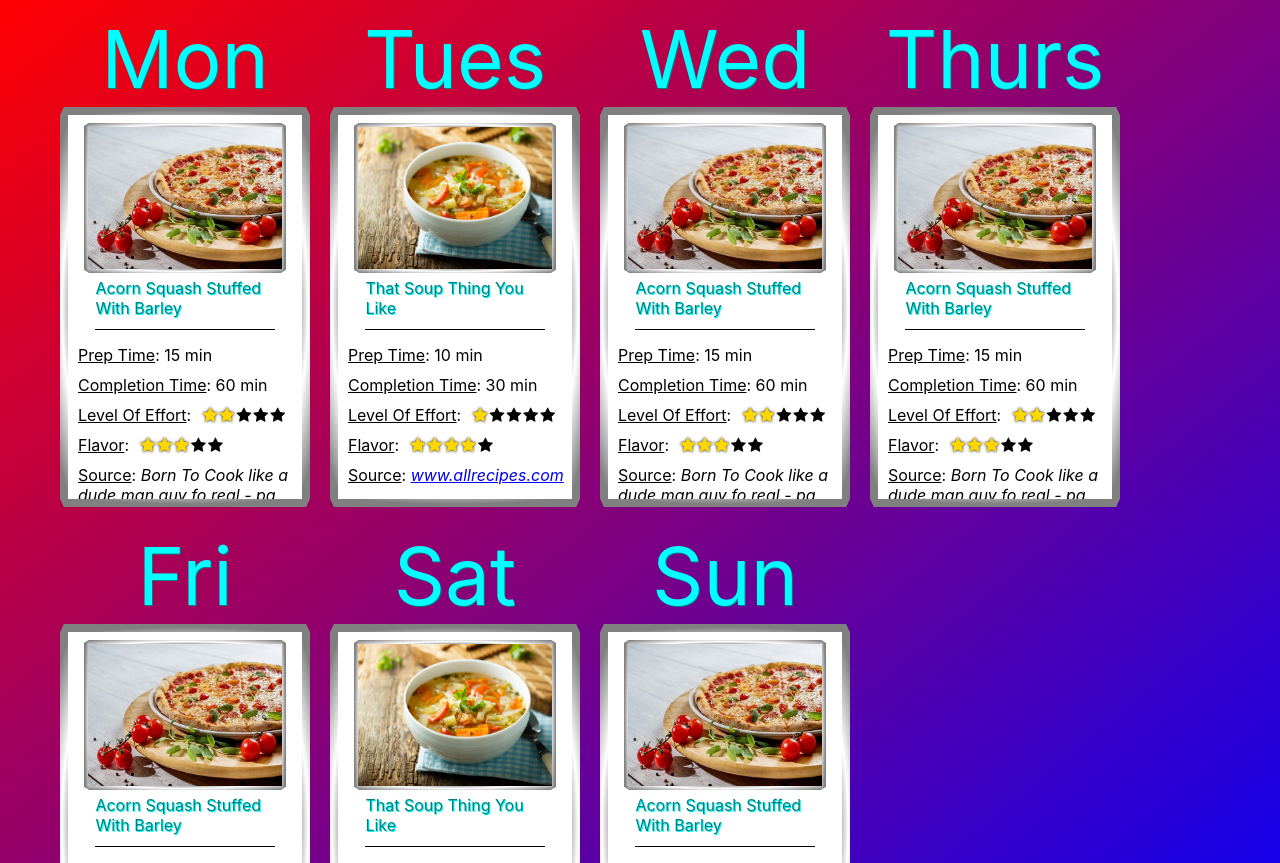
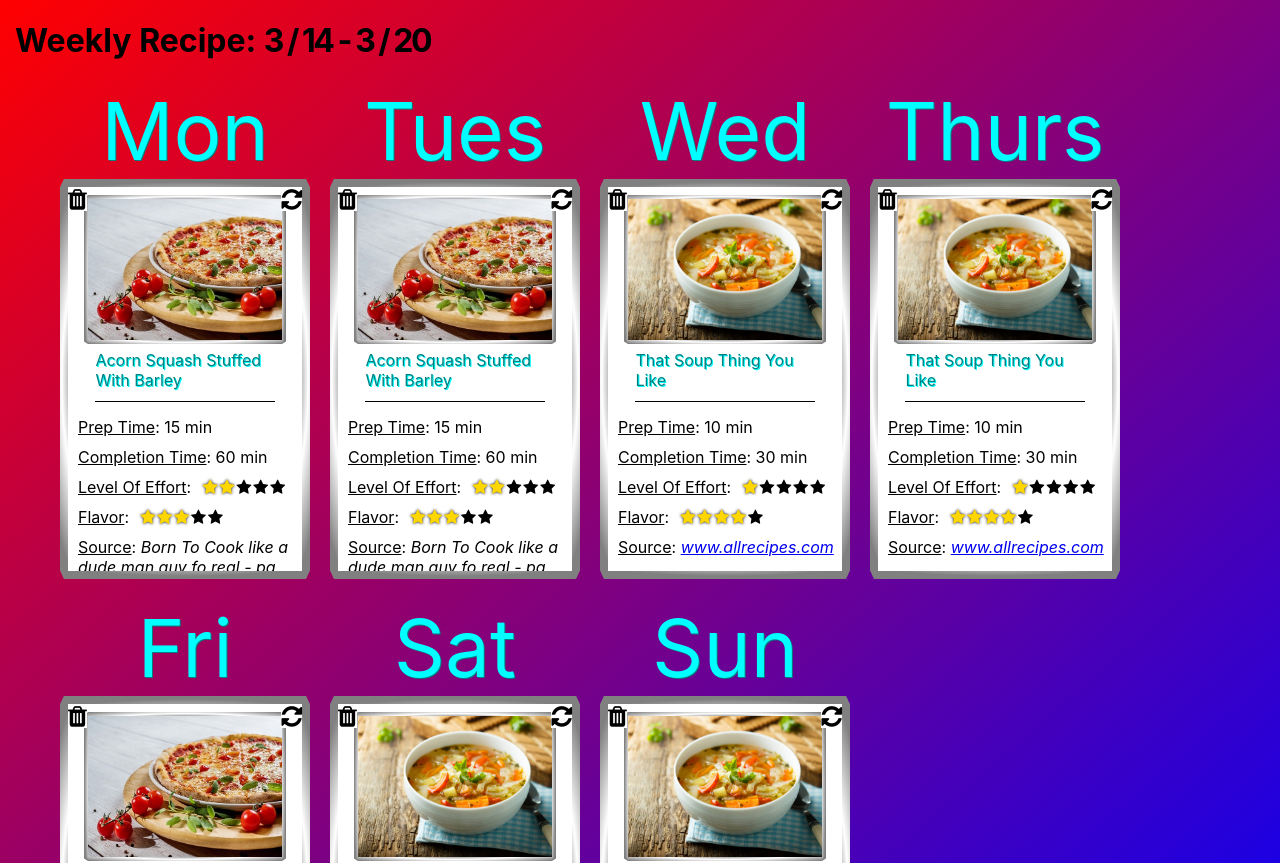
Before and after one commit to fl1cker/Recipe-Planner, a React (Create React App) app in the folder recipe-planner/: page / in a window 1280 px wide. Shown: the top 863 px of the page. Built offline with nearby package versions, Linux system fonts and the light colour scheme.

Commit message:
broke down into more component.  refresh card works

```diff
--- a/recipe-planner/src/App.css
+++ b/recipe-planner/src/App.css
@@ -5,29 +5,3 @@
   background-image: linear-gradient(to bottom right, red, blue);
   max-width: 100vw;
 }
-
-.cards {
-  margin: 10px 10px;
-  display: flex;
-  flex-direction: row;
-  flex-wrap: wrap;
-  justify-content: flex-start;
-  max-width: 100%;
-  margin-left: 60px;
-  row-gap: 20px;
-}
-
-.day-card {
-  display: flex;
-  flex-direction: column;
-  flex-wrap: no-wrap;
-  justify-content: flex-start;
-  align-items: center;
-  margin-right: 20px;
-}
-
-.day {
-  font-size: 5rem;
-  color: cyan;
-  text-shadow: teal 1px 1px;
-}
--- a/recipe-planner/src/App.js
+++ b/recipe-planner/src/App.js
@@ -1,35 +1,12 @@
 import './App.css';
-import Card from './RecipeCard/Card';
-import { SampleData } from './temp/sample-data';
-
-const daysOfTheWeek = ['Mon', 'Tues', 'Wed', 'Thurs', 'Fri', 'Sat', 'Sun'];
+import RecipeWeek from './RecipeWeek';
 
 function App() {
-  let cardData = fetchRandomData();
-
   return (
     <div className="app">
-      <div className="cards">
-        {daysOfTheWeek.slice(0, 7).map((day, index) => {
-          return (
-            <div className="day-card" key={day}>
-              <div className="day">{day}</div>
-              <Card {...cardData[index]} />
-            </div>
-          );
-        })}
-      </div>
+      <RecipeWeek />
     </div>
   );
 }
 
-function fetchRandomData() {
-  const data = [];
-  for (let i = 0; i < 7; i++) {
-    data.push(Math.random() <= 0.5 ? SampleData[0] : SampleData[1]);
-  }
-
-  return data;
-}
-
 export default App;
--- a/recipe-planner/src/RecipeCard/Card.css
+++ b/recipe-planner/src/RecipeCard/Card.css
@@ -5,6 +5,22 @@
   max-height: 400px;
   position: relative;
   box-sizing: border-box;
+}
+
+.card-wrapper .card-button {
+  position: absolute;
+  top: 8px;
+  color: black;
+  background-color: white;
+  font-size: 1.5rem;
+  cursor: pointer;
+}
+
+.card-button.card-button-refresh {
+  right: 8px;
+}
+.card-button.card-button-clear {
+  left: 8px;
 }
 
 .card-wrapper.selected .card-front {
--- a/recipe-planner/src/RecipeCard/Card.js
+++ b/recipe-planner/src/RecipeCard/Card.js
@@ -4,7 +4,8 @@ import RecipeAttribute from './RecipeAttribute';
 import RecipeRating from './RecipeRating';
 import RecipeSource from './RecipeSource';
 
-function Card({
+function Card({ cardData, refreshDay }) {
+  const {
     title,
     prepTime,
     completionTime,
@@ -13,10 +14,16 @@ function Card({
     ingredients,
     imageSource,
     recipeSource,
-}) {
+  } = cardData;
+
   function handleCardClick(event) {
     const el = event.currentTarget;
     el.classList.toggle('selected');
+  }
+
+  function handleRefreshClick(e) {
+    e.stopPropagation();
+    refreshDay();
   }
 
   return (
@@ -50,6 +57,11 @@ function Card({
       <div className="card-back">
         <IngredientList ingredients={ingredients} />
       </div>
+      <i
+        className="fa fa-refresh card-button card-button-refresh"
+        onClick={handleRefreshClick}
+      ></i>
+      <i className="fa fa-trash card-button card-button-clear"></i>
     </div>
   );
 }
--- a/recipe-planner/src/RecipeCard/RecipeSource.js
+++ b/recipe-planner/src/RecipeCard/RecipeSource.js
@@ -1,5 +1,3 @@
-import './RecipeSource.css';
-
 const websiteRegex = /:\/\/(.*?)\//;
 
 function RecipeSource({ sourceType, location, details }) {
--- /dev/null
+++ b/recipe-planner/src/RecipeWeek.css
@@ -0,0 +1,33 @@
+.cards {
+  margin: 10px 10px;
+  display: flex;
+  flex-direction: row;
+  flex-wrap: wrap;
+  justify-content: flex-start;
+  max-width: 100%;
+  margin-left: 60px;
+  row-gap: 20px;
+}
+
+.day-card {
+  display: flex;
+  flex-direction: column;
+  flex-wrap: no-wrap;
+  justify-content: flex-start;
+  align-items: center;
+  margin-right: 20px;
+}
+
+.day {
+  font-size: 5rem;
+  color: cyan;
+  text-shadow: teal 1px 1px;
+}
+
+.date-range-header {
+  margin-left: 15px;
+}
+
+.date-range {
+  letter-spacing: -2.5px;
+}
--- /dev/null
+++ b/recipe-planner/src/RecipeWeek.js
@@ -0,0 +1,67 @@
+import './RecipeWeek.css';
+import Card from './RecipeCard/Card';
+import { SampleData } from './temp/sample-data';
+import { useState } from 'react';
+
+const daysOfTheWeek = ['Mon', 'Tues', 'Wed', 'Thurs', 'Fri', 'Sat', 'Sun'];
+
+function RecipeWeek() {
+  const [cardData, setCardData] = useState(populateWeek(7));
+
+  function handleRefreshDayClick(index) {
+    cardData[index] = getRandomMeal();
+
+    const newData = [...cardData];
+    setCardData(newData);
+  }
+
+  return (
+    <>
+      <h1 className="date-range-header">
+        Weekly Recipe:&nbsp;
+        <span className="date-range">{getDateRangeFromThisWeek()}</span>
+      </h1>
+      <div className="cards">
+        {daysOfTheWeek.slice(0, 7).map((day, index) => {
+          return (
+            <div className="day-card" key={day}>
+              <div className="day">{day}</div>
+              <Card
+                cardData={cardData[index]}
+                refreshDay={() => handleRefreshDayClick(index)}
+              />
+            </div>
+          );
+        })}
+      </div>
+    </>
+  );
+}
+
+function populateWeek(daysToPopulate) {
+  const meals = [];
+  for (let i = 0; i < daysToPopulate; i++) {
+    meals.push(getRandomMeal());
+  }
+
+  return meals;
+}
+
+function getRandomMeal() {
+  return Math.random() <= 0.5 ? SampleData[0] : SampleData[1];
+}
+
+function getDateRangeFromThisWeek() {
+  const today = new Date();
+  const first = today.getDate() - today.getDay() + 1;
+
+  const monday = new Date(today.setDate(first));
+
+  const last = monday.getDate() + 6;
+  const sunday = new Date(today.setDate(last));
+
+  return `${monday.getMonth() + 1} / ${monday.getDate()} -
+    ${sunday.getMonth() + 1} / ${sunday.getDate()}`;
+}
+
+export default RecipeWeek;
```
Also changed, not shown: recipe-planner/src/RecipeCard/RecipeAttribute.css (deleted), recipe-planner/src/RecipeCard/RecipeSource.css (deleted). Lines whose indentation alone changed are shown as unchanged.
